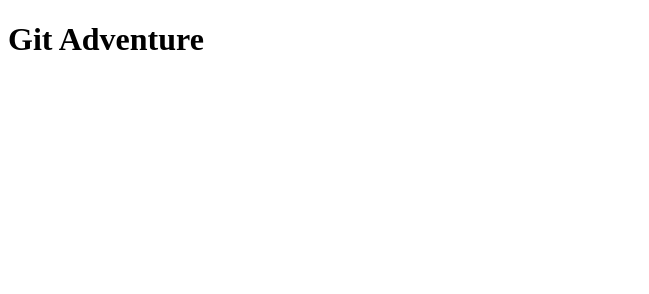
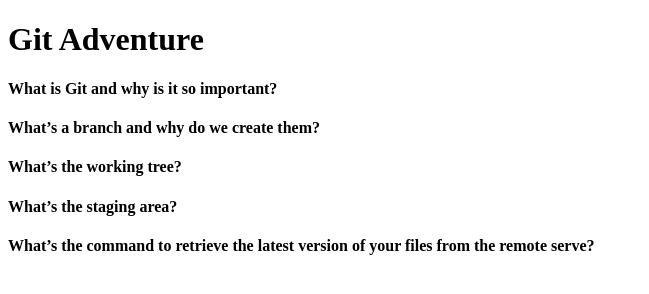
Before and after one commit to kirakoki/git-adventure, a plain HTML site: page index.html in a window 1280 px wide. Shown: the whole page, without its empty margins (0-649 px from the left). Drawn offline with Linux system fonts and the light colour scheme.

Commit message:
3rd commit

```diff
--- a/index.html
+++ b/index.html
@@ -6,8 +6,14 @@
     <meta http-equiv="X-UA-Compatible" content="ie=edge">
     <title>Document</title>
 </head>
-<body>
-<h1>Git Adventure</h1>
+    <body>
 
-</body>
+        <h1>Git Adventure</h1>
+        <h4>What is Git and why is it so important?</h4>
+        <h4>What’s a branch and why do we create them?</h4>
+        <h4>What’s the working tree?</h4>
+        <h4>What’s the staging area?</h4>
+        <h4>What’s the command to retrieve the latest version of your files from the remote serve?</h4>
+
+    </body>
 </html>
```
